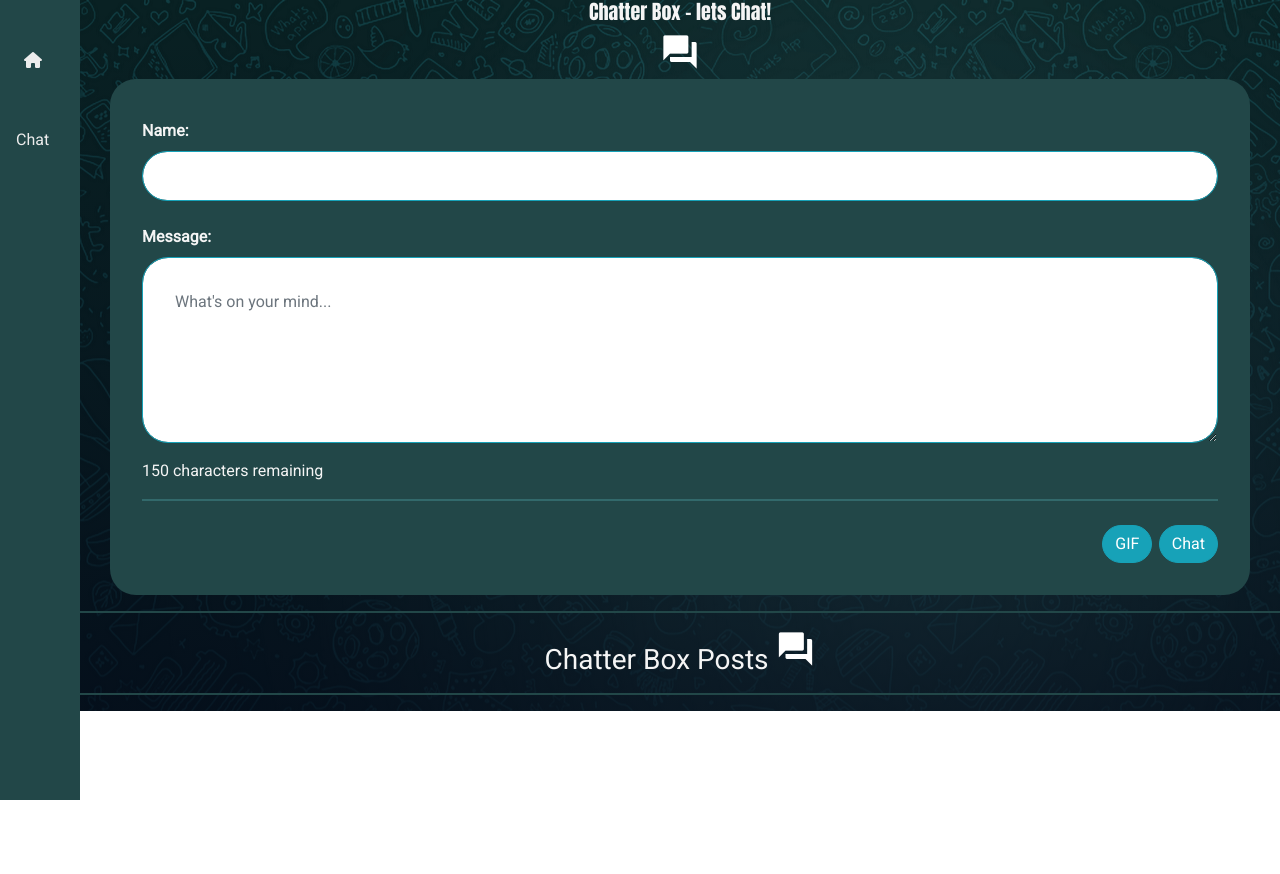
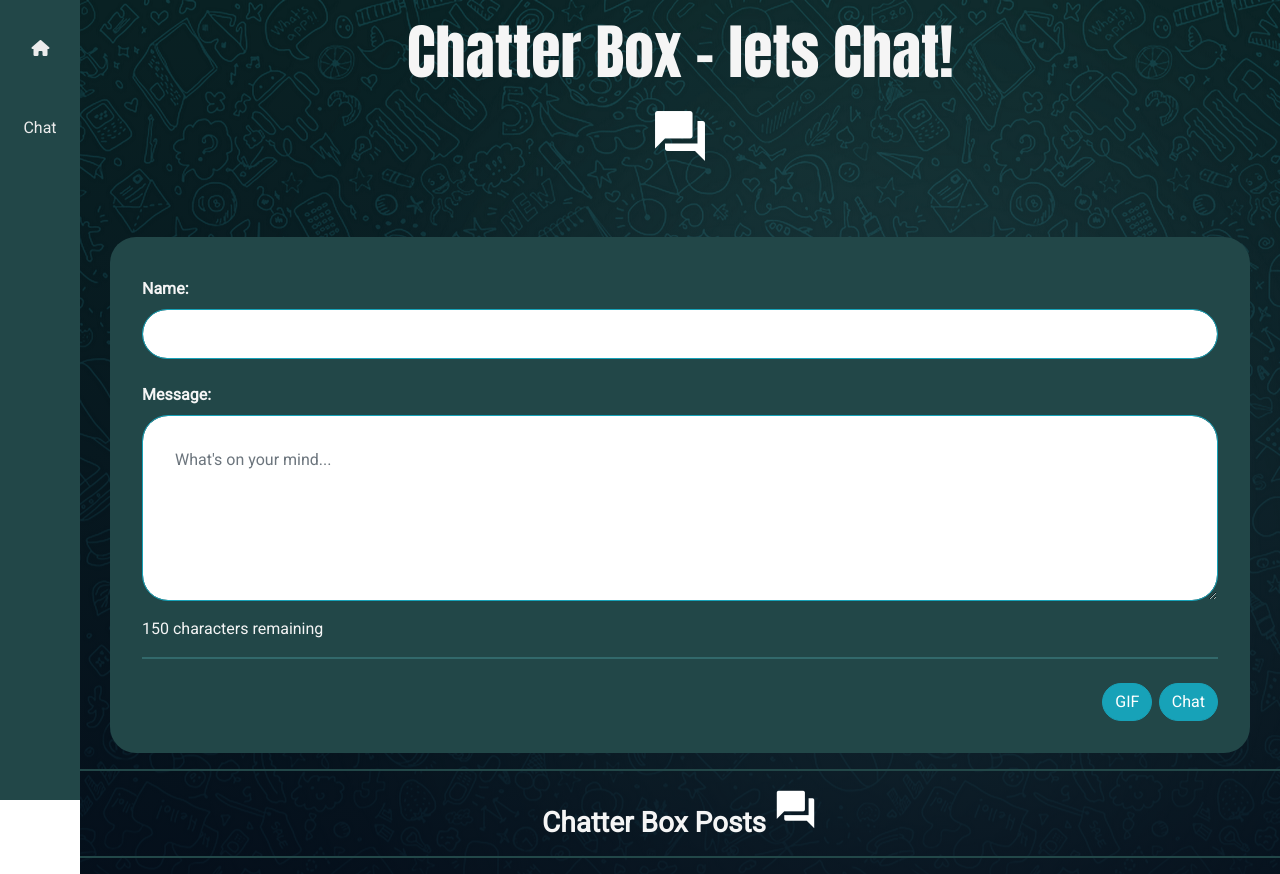
Before and after one commit to philine1/ChatterBox, a website: page client/index.html in a window 1280 px wide. Before the commit the page ends 800 px from the top, so only its background shows below. Drawn offline with nearby package versions, Linux system fonts and the light colour scheme; no server answers; a web font is replaced by a local one.

Commit message:
aligning items

```diff
--- a/client/index.html
+++ b/client/index.html
@@ -32,7 +32,7 @@
     <main>
         <div class="container text-center" id="title">
             <h1 class="text-center">Chatter Box - lets Chat!</h1>
-            <i class="material-icons" style="font-size:40px;color:white;">forum</i>
+            <i class="material-icons" style="font-size:60px;color:white;">forum</i>
         </div>
         <section id="Comments">
             <div class="container">
@@ -68,7 +68,7 @@
             <hr>
         </section>
         <section id="feed">
-            <h3 id="feed-title">Chatter Box Posts <i class="material-icons" style="font-size:40px;color:white;">forum</i></h3>
+            <h3 id="feed-title">Chatter Box Posts <i class="material-icons" style="font-size:45px;color:white;">forum</i></h3>
             <hr>
             <div class="container" >
                 <div class="row">
--- a/client/style.css
+++ b/client/style.css
@@ -235,10 +235,13 @@ hr {
 
 
 .navbar {
-    width: 5rem;
+    width: 6rem;
     height: 100vh;
     position: fixed;
     background-color: var(--bg-primary);
+    display: flex;
+    flex-direction: column;
+    justify-content: left;
 }
 
 .navbar-nav {
@@ -253,8 +256,6 @@ hr {
 
 .nav-item {
     width: 100%;
-    padding-bottom:600px;
-
 }
 
 .nav-link {
@@ -327,10 +328,20 @@ main {
 
 }
 
+
+#title {
+    padding-bottom: 3.2rem;
+    padding-top: 1rem;
+}
 .text-center{
     font-family: 'Anton', sans-serif;
-    font-size: 20px
+    font-size: 60px
 }
+
+#feed-title {
+    font-weight: bold;
+}
+
 #ref{
     background-color: rgb(5, 71, 55);
     border: 0;
```
